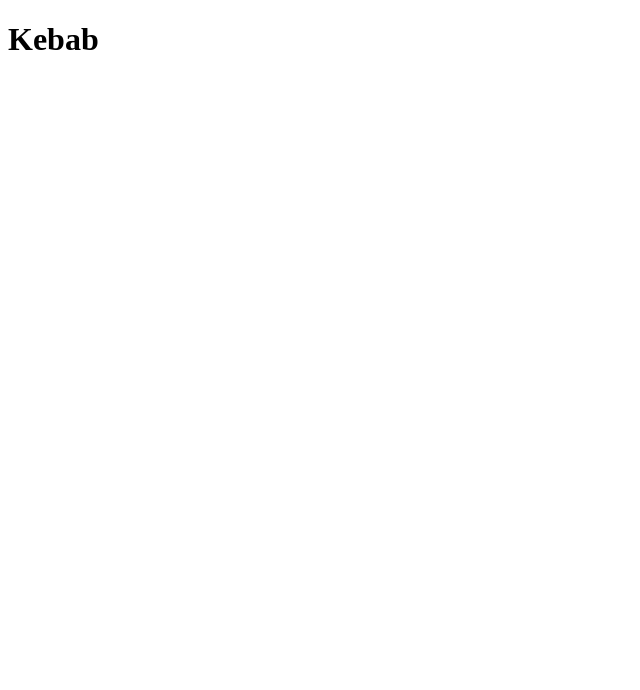
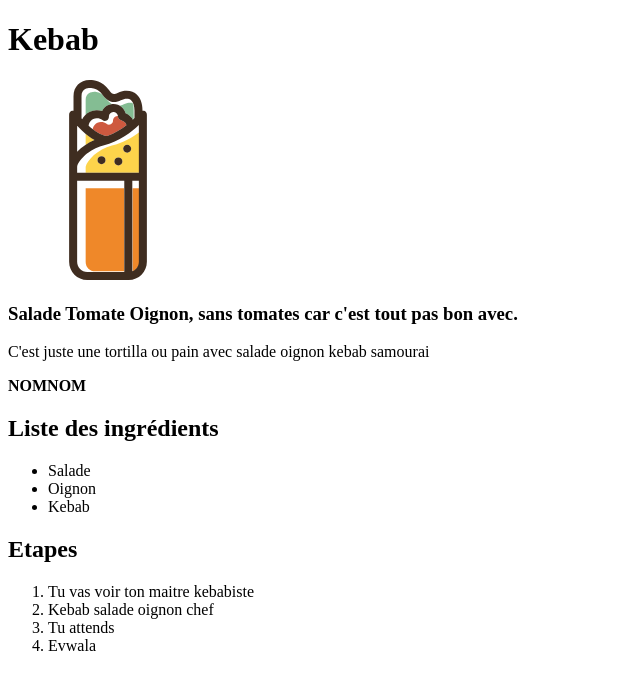
Before and after one commit to MSKTArcanine/odin-recipes, a plain HTML site: page recipes/kebab.html in a window 1280 px wide. Shown: the whole page, without its empty margins (0-640 px from the left). Drawn offline with Linux system fonts and the light colour scheme.

Commit message:
Ajout ingredients et étapes en lists

```diff
--- a/recipes/kebab.html
+++ b/recipes/kebab.html
@@ -7,5 +7,22 @@
 </head>
 <body>
     <h1>Kebab</h1>
+    <img src="kebab-svgrepo-com.svg" width="200px" height="200" alt="kebab.svg">
+    <h3>Salade Tomate Oignon, sans tomates car c'est tout pas bon avec.</h3>
+    <p>C'est juste une tortilla ou pain avec salade oignon kebab samourai</p>
+    <p><strong>NOMNOM</strong></p>
+    <h2>Liste des ingrédients</h2>
+    <ul>
+        <li>Salade</li>
+        <li>Oignon</li>
+        <li>Kebab</li>
+    </ul>
+    <h2>Etapes</h2>
+    <ol>
+        <li>Tu vas voir ton maitre kebabiste</li>
+        <li>Kebab salade oignon chef</li>
+        <li>Tu attends</li>
+        <li>Evwala</li>
+    </ol>
 </body>
 </html>
```
Also changed, not shown: recipes/kebab-svgrepo-com.svg (added).
